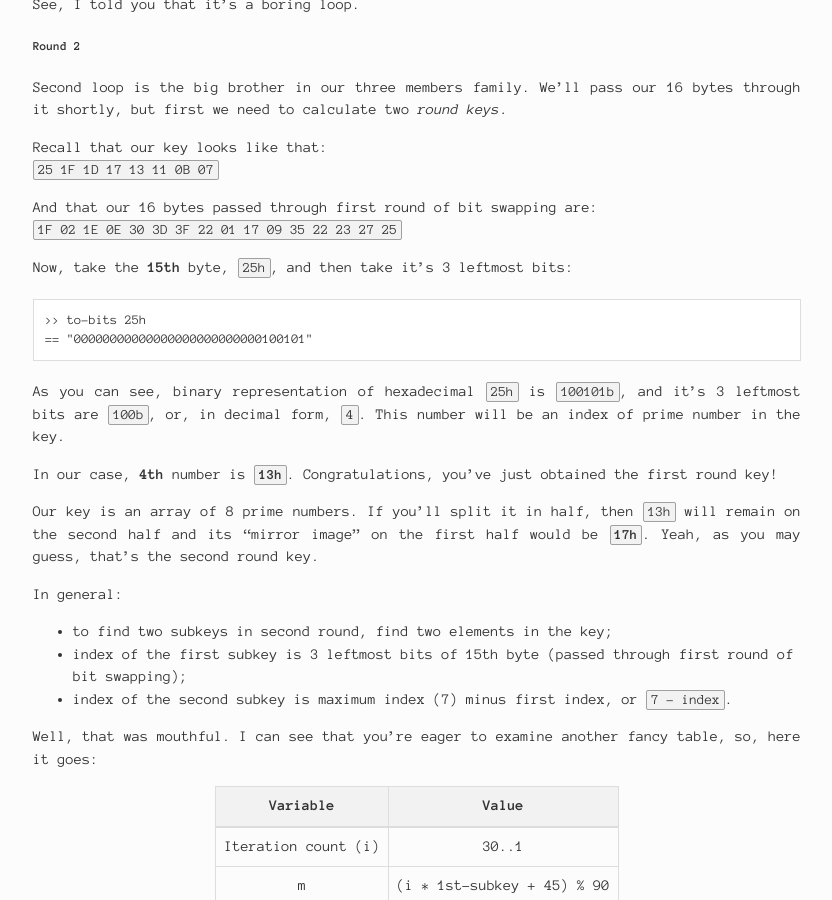
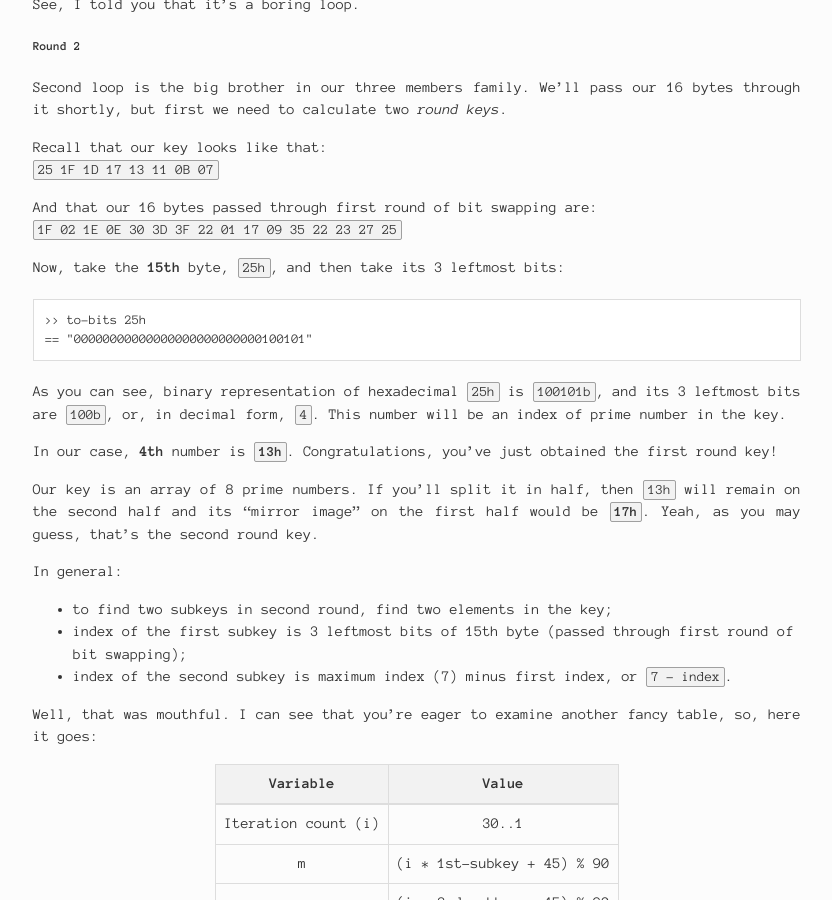
Before and after one commit to 9214/9214.github.io, a Jekyll site: the page built from _posts/2017-08-04-13.md, in a window 1280 px wide and 900 px high, scrolled down 26380 px. Shown: the whole window, without its empty margins (223-1055 px from the left). Built offline with Jekyll 4.4.1, drawn with Linux system fonts in a browser that asks for light colours.

Commit message:
Update 2017-08-04-13.md

````diff
--- a/_posts/2017-08-04-13.md
+++ b/_posts/2017-08-04-13.md
@@ -821,14 +821,14 @@ Recall that our key looks like that: <br>
 And that our 16 bytes passed through first round of bit swapping are: <br>
 `1F 02 1E 0E 30 3D 3F 22 01 17 09 35 22 23 27 25`
 
-Now, take the **15th** byte, `25h`, and then take it's 3 leftmost bits:
+Now, take the **15th** byte, `25h`, and then take its 3 leftmost bits:
 
 ```
 >> to-bits 25h
 == "00000000000000000000000000100101"
 ```
 
-As you can see, binary representation of hexadecimal `25h` is `100101b`, and it's 3 leftmost bits are `100b`, or, in decimal form, `4`. This number will be an index of prime number in the key.
+As you can see, binary representation of hexadecimal `25h` is `100101b`, and its 3 leftmost bits are `100b`, or, in decimal form, `4`. This number will be an index of prime number in the key.
 
 In our case, **4th** number is **`13h`**. Congratulations, you've just obtained the first round key!
 
````
